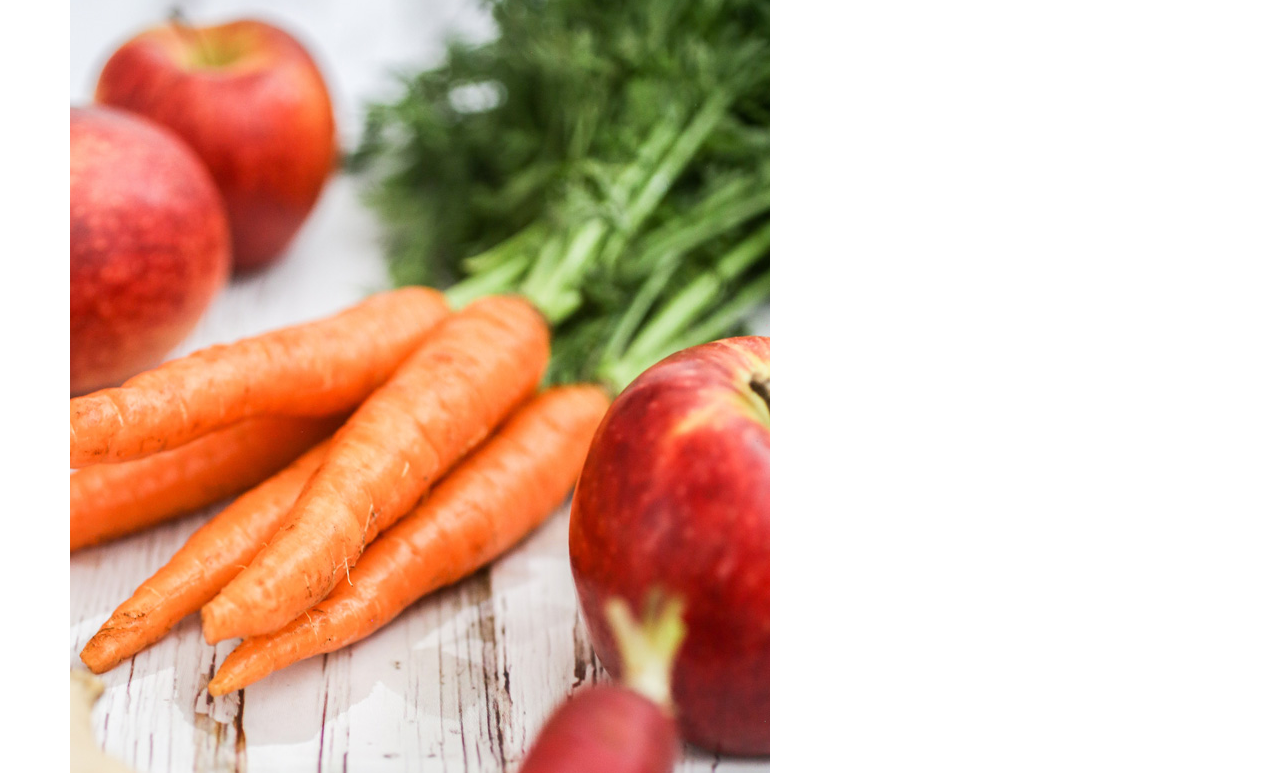
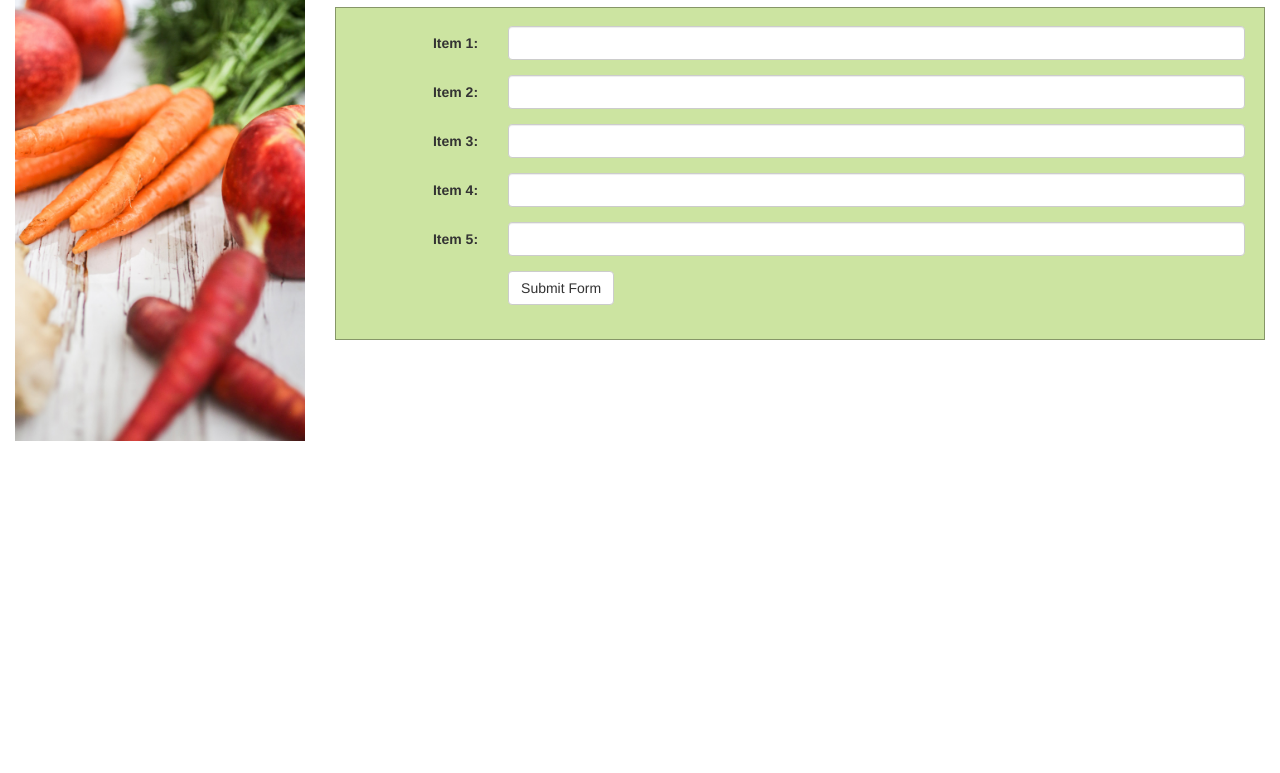
Before and after one commit to chriskorsak/groceries, a plain HTML site: page index.html in a window 1280 px wide. Shown: the part 93-866 px from the top of the page. After the commit the page ends 800 px from the top, so only its background shows below. Drawn offline with Linux system fonts and the light colour scheme.

Commit message:
add bootstrap grid column divs, change form background color.

```diff
--- a/css/styles.css
+++ b/css/styles.css
@@ -1,10 +1,13 @@
 form, .output {
-  background-color: rgb(220, 220, 220);
+  background-color: #cce4a1;
   padding: 2%;
-  border-radius: 10px;
-  border: 1px solid rgb(180, 180, 180);
+  border: 1px solid #869668;
 }
 
 .output {
   display: none;
 }
+
+img {
+  margin-top: 20px;
+}
--- a/index.html
+++ b/index.html
@@ -10,43 +10,50 @@
   <link rel="stylesheet" href="css/styles.css">
 </head>
 <body>
-  <div class="container">
+  <div class="container-fluid">
+
+    <div class="row">
+
+      <div class="col-md-3">
         <img src="images/kristen-kaethler-lrfpHmuYj88-unsplash.jpg" alt="fruit and vegetables" class="img-responsive">
+      </div>
+
+      <div class="col-md-9">
         <h1>Groceries</h1>
         <p>Please fill out this grocery list with items you will need at the store. Click submit, and your list will be alphabetized and capitalized.</p>
         <form class="form-horizontal">
           <div class="form-group">
-        <label for="item1" class="control-label col-sm-1">Item 1:</label>
-        <div class="col-sm-11">
+            <label for="item1" class="control-label col-sm-2">Item 1:</label>
+            <div class="col-sm-10">
               <input type="text" id="item1" class="form-control">
             </div>
           </div>
           <div class="form-group">
-        <label for="item2" class="control-label col-sm-1">Item 2:</label>
-        <div class="col-sm-11">
+            <label for="item2" class="control-label col-sm-2">Item 2:</label>
+            <div class="col-sm-10">
               <input type="text" id="item2" class="form-control">
             </div>
           </div>
           <div class="form-group">
-        <label for="item3" class="control-label col-sm-1">Item 3:</label>
-        <div class="col-sm-11">
+            <label for="item3" class="control-label col-sm-2">Item 3:</label>
+            <div class="col-sm-10">
               <input type="text" id="item3" class="form-control">
             </div>
           </div>
           <div class="form-group">
-        <label for="item4" class="control-label col-sm-1">Item 4:</label>
-        <div class="col-sm-11">
+            <label for="item4" class="control-label col-sm-2">Item 4:</label>
+            <div class="col-sm-10">
               <input type="text" id="item4" class="form-control">
             </div>
           </div>
           <div class="form-group">
-        <label for="item5" class="control-label col-sm-1">Item 5:</label>
-        <div class="col-sm-11">
+            <label for="item5" class="control-label col-sm-2">Item 5:</label>
+            <div class="col-sm-10">
               <input type="text" id="item5" class="form-control">
             </div>
           </div>
           <div class="form-group">
-        <div class="col-sm-11 col-sm-offset-1">
+            <div class="col-sm-10 col-sm-offset-2">
               <input type="submit" value="Submit Form" class="btn btn-default">
             </div>
           </div>
@@ -58,6 +65,10 @@
 
           </ul>
         </div>
+
+      </div>
+
+    </div>
   </div>
 </body>
 </html>
```
Lines whose indentation alone changed are shown as unchanged.
